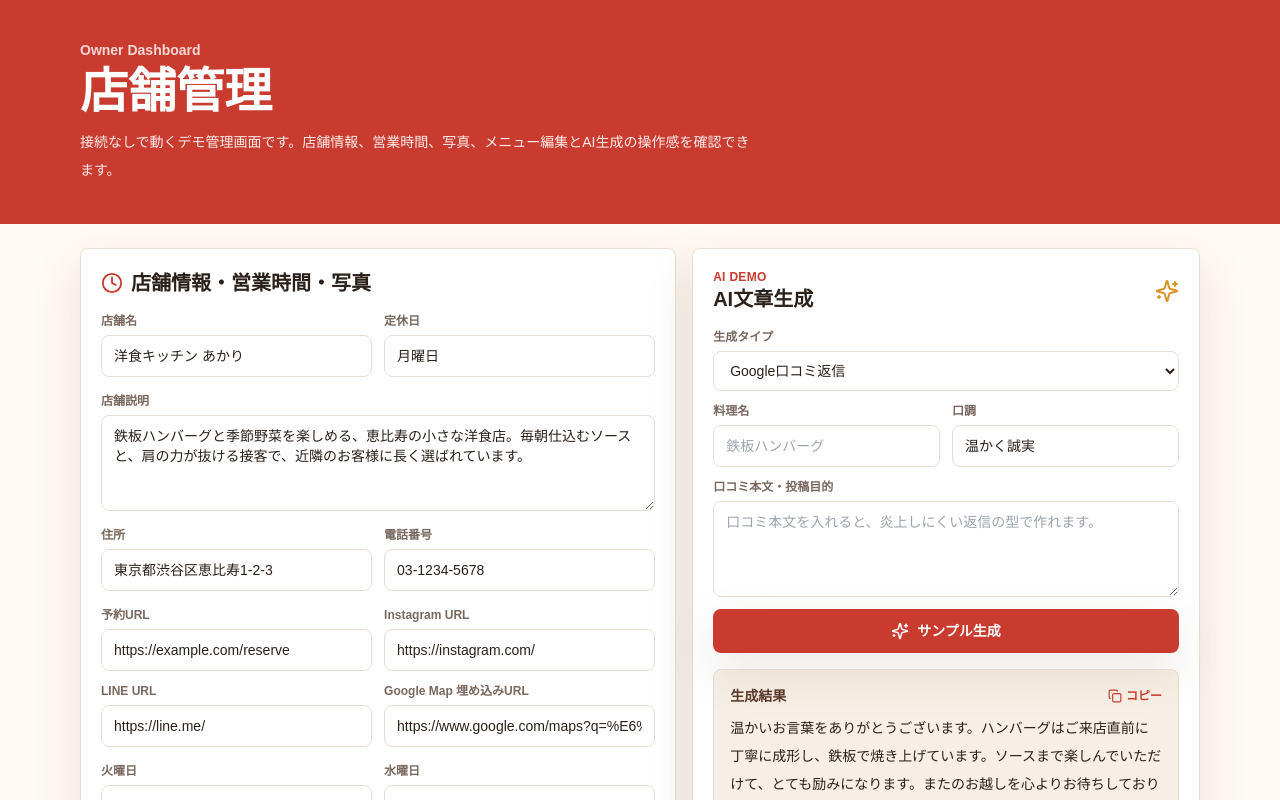
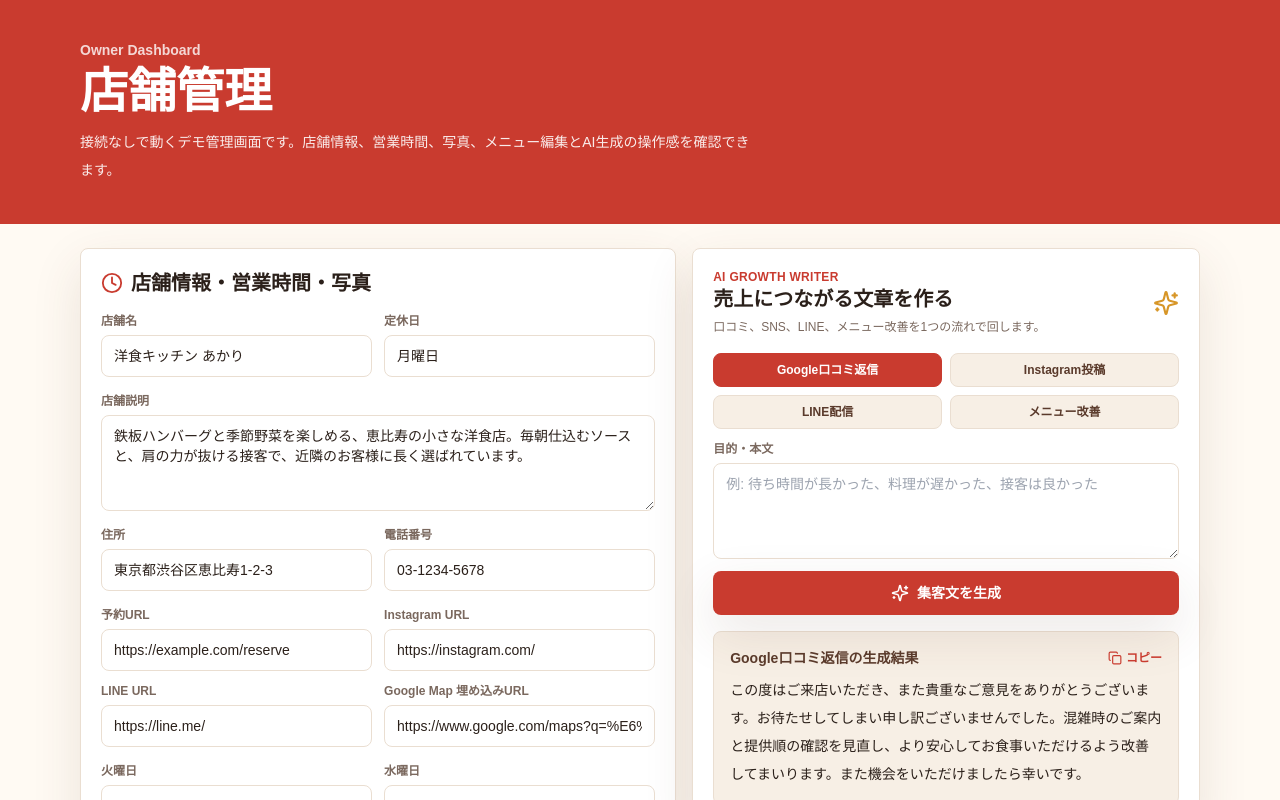
Before and after one commit to seiya3150/restaurant-ai-mvp, a Next.js app: page /admin in a window 1280 px wide. Shown: the top 800 px of the page. Built offline with nearby package versions, Linux system fonts and the light colour scheme.

Commit message:
Reposition AI generator for growth tasks

```diff
--- a/components/AiGenerator.tsx
+++ b/components/AiGenerator.tsx
@@ -5,9 +5,9 @@ import { useMemo, useState, type FormEvent } from "react";
 
 const samples = {
   google_review_reply:
-    "温かいお言葉をありがとうございます。ハンバーグはご来店直前に丁寧に成形し、鉄板で焼き上げています。ソースまで楽しんでいただけて、とても励みになります。またのお越しを心よりお待ちしております。",
+    "この度はご来店いただき、また貴重なご意見をありがとうございます。お待たせしてしまい申し訳ございませんでした。混雑時のご案内と提供順の確認を見直し、より安心してお食事いただけるよう改善してまいります。また機会をいただけましたら幸いです。",
   instagram_post:
-    "本日のおすすめは、鉄板デミグラスハンバーグです。湯気までおいしい焼きたてを、季節野菜と一緒にご用意しています。お席は夕方が少しゆったりめです。ご予約はプロフィールのリンクからどうぞ。",
+    "今夜のおすすめは、鉄板デミグラスハンバーグです。焼きたての香りと、毎朝仕込むソースの深い味わいをぜひお楽しみください。金曜の夜は19時台に少しお席があります。ご予約はプロフィールのリンクからどうぞ。",
   line_broadcast:
     "こんにちは、洋食キッチン あかりです。本日は雨の日限定で、ディナーご利用の方に自家製プリンを小さくサービスします。お仕事帰りに、あたたかい鉄板メニューでひと息つきませんか。",
   menu_copy:
@@ -16,9 +16,9 @@ const samples = {
 
 const labels = {
   google_review_reply: "Google口コミ返信",
-  instagram_post: "Instagram投稿文",
-  line_broadcast: "LINE配信文",
-  menu_copy: "メニューコピー"
+  instagram_post: "Instagram投稿",
+  line_broadcast: "LINE配信",
+  menu_copy: "メニュー改善"
 };
 
 type Task = keyof typeof samples;
@@ -29,68 +29,56 @@ export function AiGenerator({ storeInfo }: { storeId: string; storeInfo: string
   const [loading, setLoading] = useState(false);
 
   const hint = useMemo(() => {
-    if (task === "google_review_reply") return "口コミ本文を入れると、炎上しにくい返信の型で作れます。";
-    if (task === "instagram_post") return "投稿目的と料理名を入れると、来店導線のある文章になります。";
-    if (task === "line_broadcast") return "雨の日、平日夜、記念日などの目的を入れると配信に使いやすくなります。";
-    return "料理名と特徴を入れると、メニュー表にそのまま使えるコピーになります。";
+    if (task === "google_review_reply") return "例: 待ち時間が長かった、料理が遅かった、接客は良かった";
+    if (task === "instagram_post") return "例: 金曜夜の予約を増やしたい、雨の日の来店を増やしたい";
+    if (task === "line_broadcast") return "例: 近隣のお客様に今日の空席を案内したい";
+    return "例: ハンバーグの注文率を上げたい、単価を上げたい";
   }, [task]);
 
   function submit(event: FormEvent<HTMLFormElement>) {
     event.preventDefault();
     setLoading(true);
     window.setTimeout(() => {
-      setOutput(`${samples[task]}\n\n---\nデモ生成: ${storeInfo.split("\n")[0]} の店舗情報をもとにしたサンプルです。`);
+      setOutput(`${samples[task]}\n\n---\nデモ生成: ${storeInfo.split("\n")[0]} の集客文脈に合わせたサンプルです。`);
       setLoading(false);
-    }, 420);
+    }, 360);
   }
 
   return (
     <section className="rounded-lg border border-akari-line bg-white p-4 shadow-warm sm:p-5">
       <div className="mb-4 flex items-center justify-between gap-3">
         <div>
-          <p className="text-xs font-bold uppercase tracking-wide text-akari-red">AI Demo</p>
-          <h2 className="text-xl font-black text-akari-ink">AI文章生成</h2>
+          <p className="text-xs font-black uppercase tracking-wide text-akari-red">AI Growth Writer</p>
+          <h2 className="text-xl font-black text-akari-ink">売上につながる文章を作る</h2>
+          <p className="mt-1 text-xs leading-5 text-akari-muted">口コミ、SNS、LINE、メニュー改善を1つの流れで回します。</p>
         </div>
-        <Sparkles className="text-akari-gold" size={24} />
+        <Sparkles className="text-akari-gold" size={26} />
       </div>
       <form className="grid gap-3" onSubmit={submit}>
-        <label className="grid gap-1.5">
-          <span className="text-xs font-bold text-akari-muted">生成タイプ</span>
-          <select
-            className="rounded-lg border border-akari-line bg-white px-3 py-2.5 text-sm outline-none focus:border-akari-red focus:ring-2 focus:ring-akari-red/15"
-            name="task"
-            onChange={(event) => setTask(event.target.value as Task)}
-            value={task}
-          >
-            {Object.entries(labels).map(([value, label]) => (
-              <option value={value} key={value}>
-                {label}
-              </option>
-            ))}
-          </select>
-        </label>
-        <div className="grid gap-3 sm:grid-cols-2">
-          <label className="grid gap-1.5">
-            <span className="text-xs font-bold text-akari-muted">料理名</span>
-            <input className="rounded-lg border border-akari-line bg-white px-3 py-2.5 text-sm outline-none focus:border-akari-red focus:ring-2 focus:ring-akari-red/15" placeholder="鉄板ハンバーグ" />
-          </label>
-          <label className="grid gap-1.5">
-            <span className="text-xs font-bold text-akari-muted">口調</span>
-            <input className="rounded-lg border border-akari-line bg-white px-3 py-2.5 text-sm outline-none focus:border-akari-red focus:ring-2 focus:ring-akari-red/15" defaultValue="温かく誠実" />
-          </label>
+        <div className="grid grid-cols-2 gap-2">
+          {Object.entries(labels).map(([value, label]) => (
+            <button
+              className={`rounded-lg border px-3 py-2 text-xs font-black transition ${task === value ? "border-akari-red bg-akari-red text-white" : "border-akari-line bg-akari-soft text-akari-brown"}`}
+              key={value}
+              onClick={() => setTask(value as Task)}
+              type="button"
+            >
+              {label}
+            </button>
+          ))}
         </div>
         <label className="grid gap-1.5">
-          <span className="text-xs font-bold text-akari-muted">口コミ本文・投稿目的</span>
+          <span className="text-xs font-bold text-akari-muted">目的・本文</span>
           <textarea className="min-h-24 resize-y rounded-lg border border-akari-line bg-white px-3 py-2.5 text-sm outline-none focus:border-akari-red focus:ring-2 focus:ring-akari-red/15" placeholder={hint} />
         </label>
         <button className="inline-flex h-11 items-center justify-center gap-2 rounded-lg bg-akari-red px-4 text-sm font-bold text-white shadow-warm transition hover:bg-akari-darkRed" type="submit">
           <Sparkles size={18} />
-          {loading ? "生成中..." : "サンプル生成"}
+          {loading ? "生成中..." : "集客文を生成"}
         </button>
       </form>
       <div className="mt-4 rounded-lg border border-akari-line bg-akari-soft p-4">
         <div className="mb-2 flex items-center justify-between gap-3">
-          <p className="text-sm font-bold text-akari-brown">生成結果</p>
+          <p className="text-sm font-black text-akari-brown">{labels[task]}の生成結果</p>
           <button className="inline-flex items-center gap-1 text-xs font-bold text-akari-red" type="button">
             <Copy size={14} />
             コピー
```
